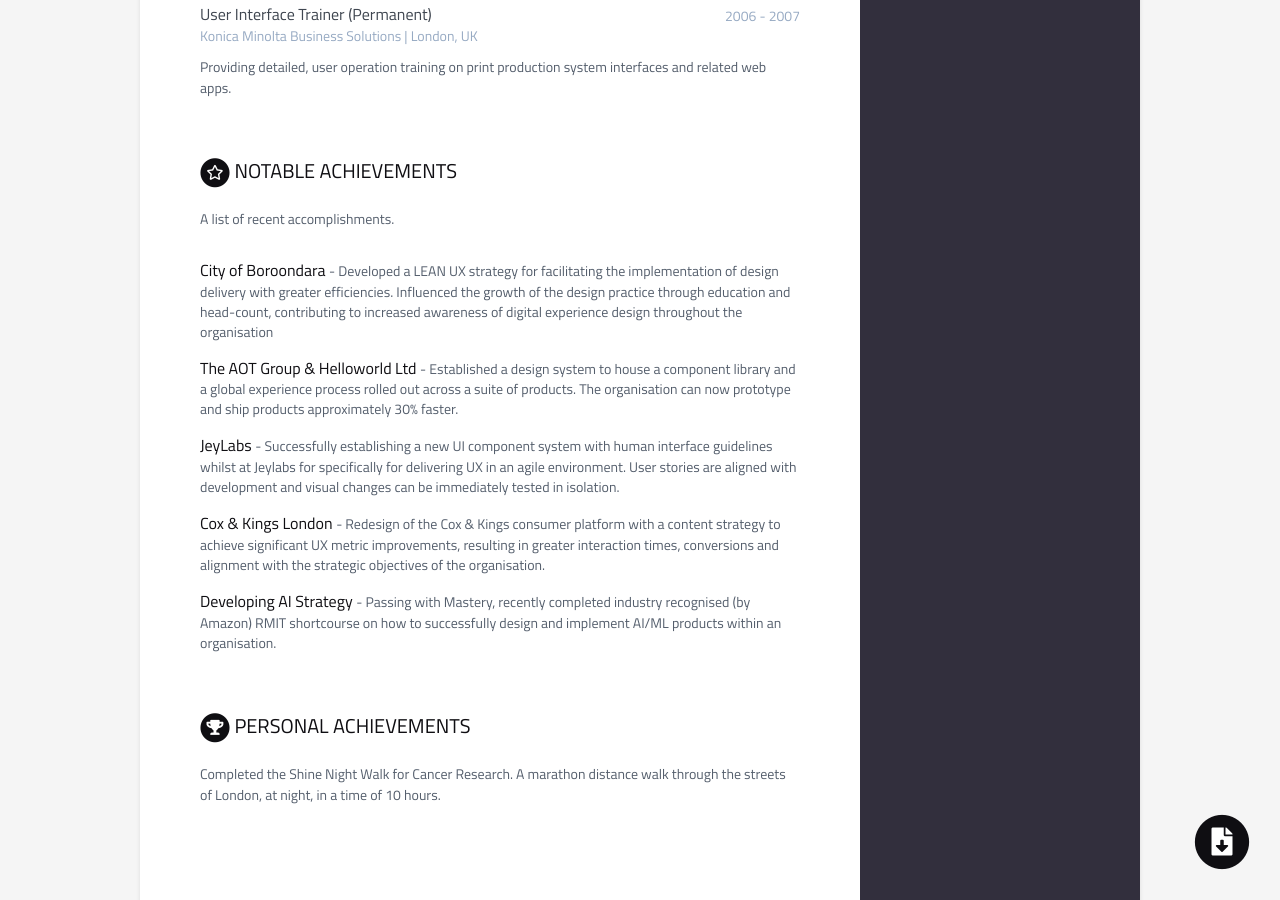
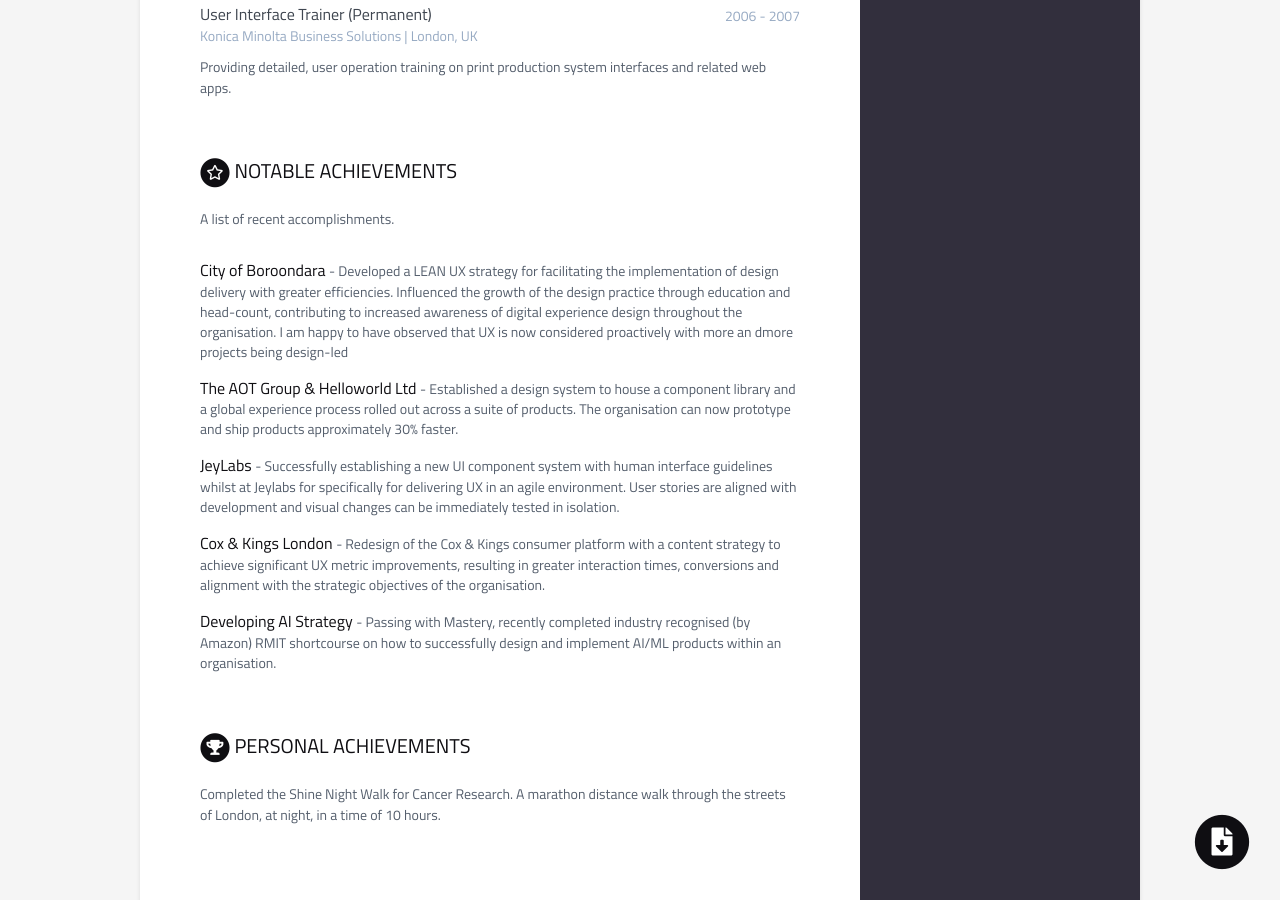
Before and after one commit to W-A-I-L-A-W-8/cv-wailaw, a Jekyll site: the page built from index.html, in a window 1280 px wide and 900 px high, scrolled down 1578 px. Built offline with Jekyll 4.4.1, drawn with Linux system fonts in a browser that asks for light colours.

Commit message:
Notable achievement update

```diff
--- a/_data/data.yml
+++ b/_data/data.yml
@@ -161,7 +161,7 @@ projects:
       - title: City of Boroondara
         link:
         tagline: "Developed a LEAN UX strategy for facilitating the implementation of design
-        delivery with greater efficiencies.  Influenced the growth of the design practice through education and head-count, contributing to increased awareness of digital experience design throughout the organisation"
+        delivery with greater efficiencies.  Influenced the growth of the design practice through education and head-count, contributing to increased awareness of digital experience design throughout the organisation.  I am happy to have observed that UX is now considered proactively with more an dmore projects being design-led"
 
       - title: The AOT Group & Helloworld Ltd
         link:
```
